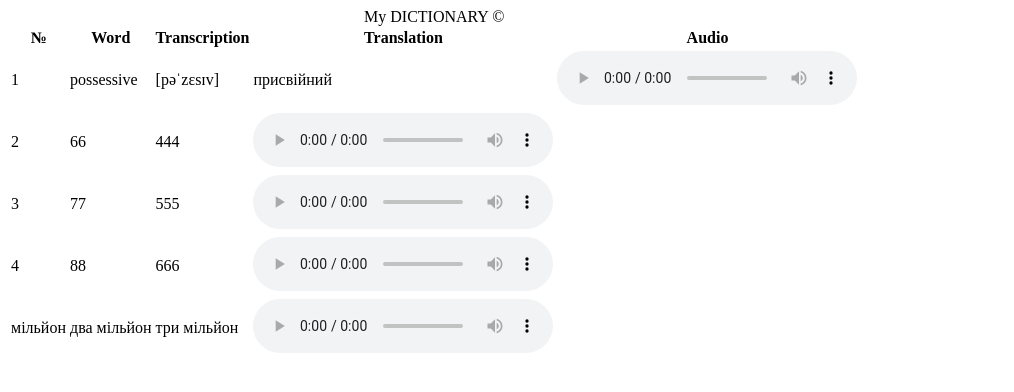
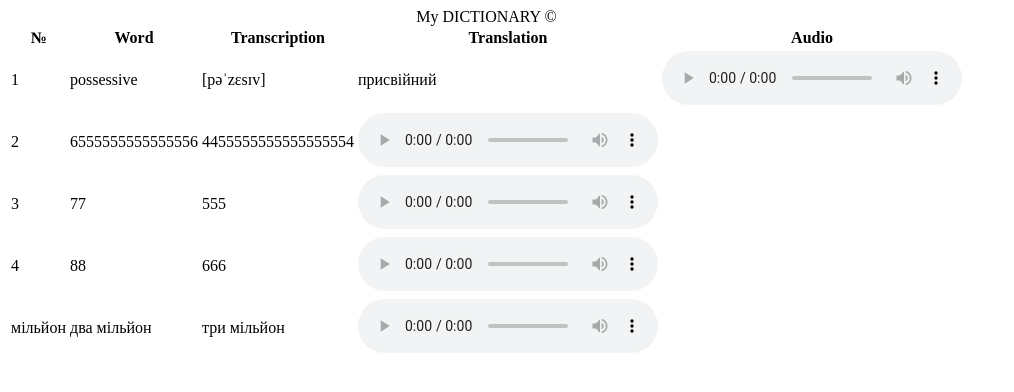
Before and after one commit to Dentist-ua/genius_1, a plain HTML site: page test.html in a window 1280 px wide. Shown: the whole page, without its empty margins (0-1014 px from the left). Drawn offline with Linux system fonts and the light colour scheme.

Commit message:
fix test

```diff
--- a/test.html
+++ b/test.html
@@ -32,8 +32,8 @@
     </tr>
     <tr>
         <td>2</td>
-        <td>66</td>
-        <td>444</td>
+        <td>6555555555555556</td>
+        <td>4455555555555555554</td>
         <td>
             <audio controls>
                 <source src="./media/possessive.mp3" type="audio/mpeg">
```
